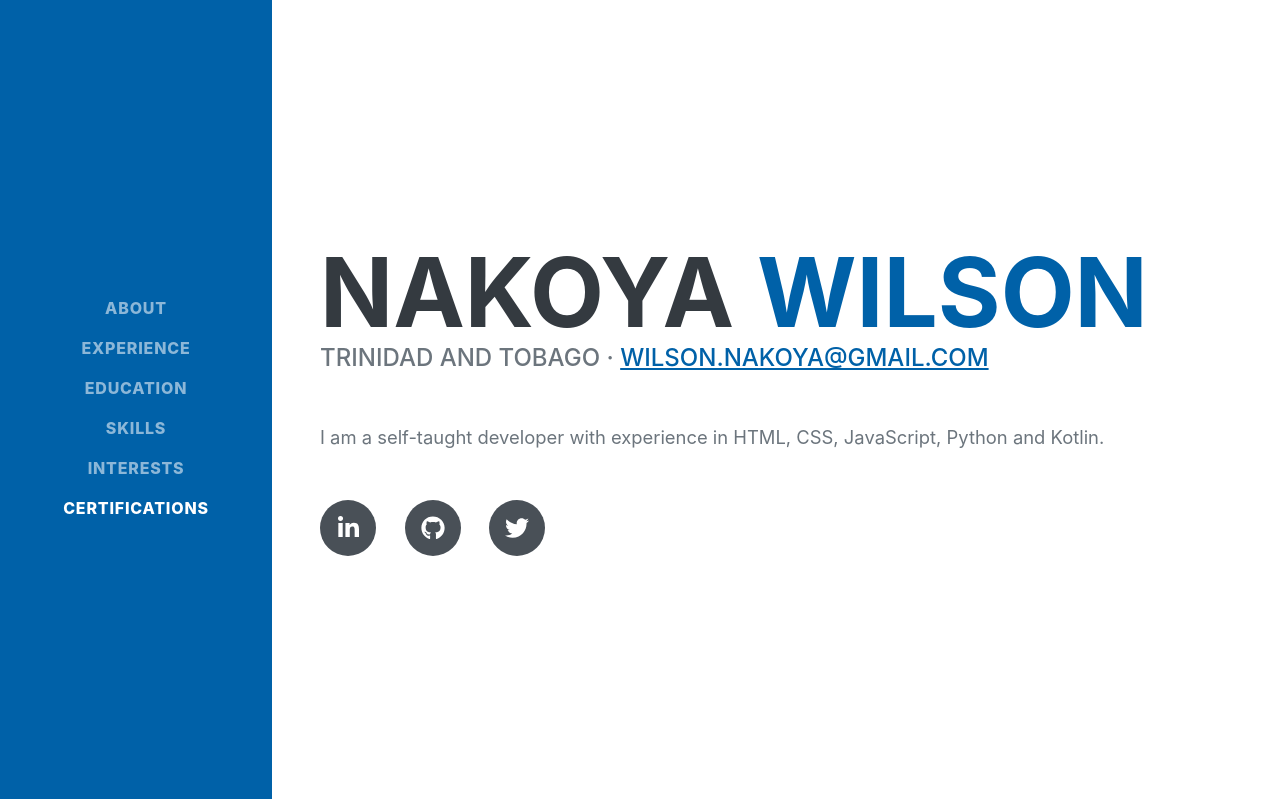
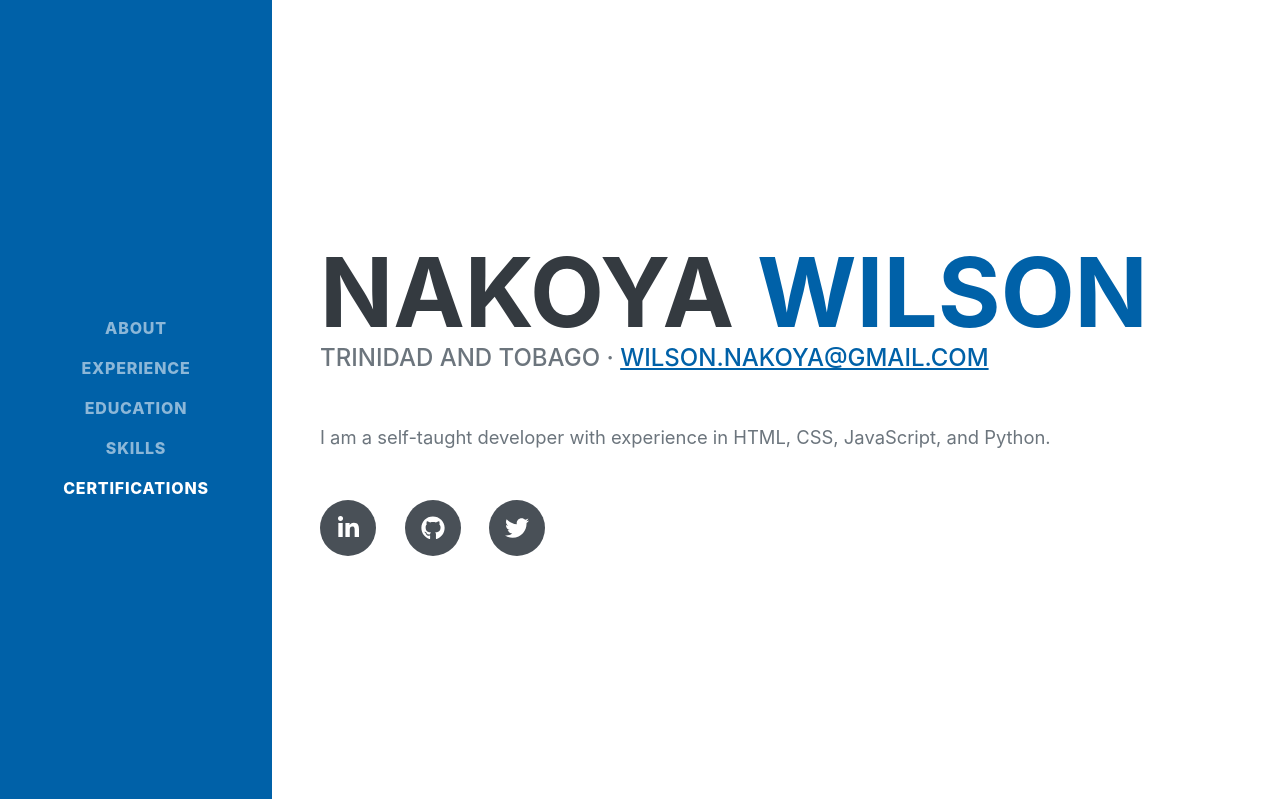
Before and after one commit to nakoyawilson/nakoya-wilson-resume, a Flask app: page / in a window 1280 px wide. Shown: the top 799 px of the page. Run offline with Flask 2, Linux system fonts and the light colour scheme; some libraries are stand-ins or nearby versions; some web fonts are replaced.

Commit message:
Remove interests section

```diff
--- a/templates/index.html
+++ b/templates/index.html
@@ -35,7 +35,6 @@
                 <li class="nav-item"><a class="nav-link js-scroll-trigger" href="#experience">Experience</a></li>
                 <li class="nav-item"><a class="nav-link js-scroll-trigger" href="#education">Education</a></li>
                 <li class="nav-item"><a class="nav-link js-scroll-trigger" href="#skills">Skills</a></li>
-                <li class="nav-item"><a class="nav-link js-scroll-trigger" href="#interests">Interests</a></li>
                 <li class="nav-item"><a class="nav-link js-scroll-trigger" href="#awards">Certifications</a></li>
             </ul>
         </div>
@@ -52,8 +51,7 @@
                 <div class="subheading mb-5">
                     Trinidad and Tobago · <a href="mailto:wilson.nakoya@gmail.com">wilson.nakoya@gmail.com</a>
                 </div>
-                <p class="lead mb-5">I am a self-taught developer with experience in HTML, CSS, JavaScript, Python and
-                    Kotlin.</p>
+                <p class="lead mb-5">I am a self-taught developer with experience in HTML, CSS, JavaScript, and Python.</p>
                 <div class="social-icons">
                     <a class="social-icon" href="https://www.linkedin.com/in/nakoyawilson/"><i
                             class="fab fa-linkedin-in"></i></a>
@@ -176,15 +174,6 @@
             </div>
         </section>
         <hr class="m-0" />
-        <!-- Interests-->
-        <section class="resume-section" id="interests">
-            <div class="resume-section-content">
-                <h2 class="mb-5">Interests</h2>
-                <p>Apart from being a developer, I enjoy reading, listening to podcasts, video games, calligraphy and
-                    glass engraving.</p>
-            </div>
-        </section>
-        <hr class="m-0" />
         <!-- Awards-->
         <section class="resume-section" id="awards">
             <div class="resume-section-content">
```
